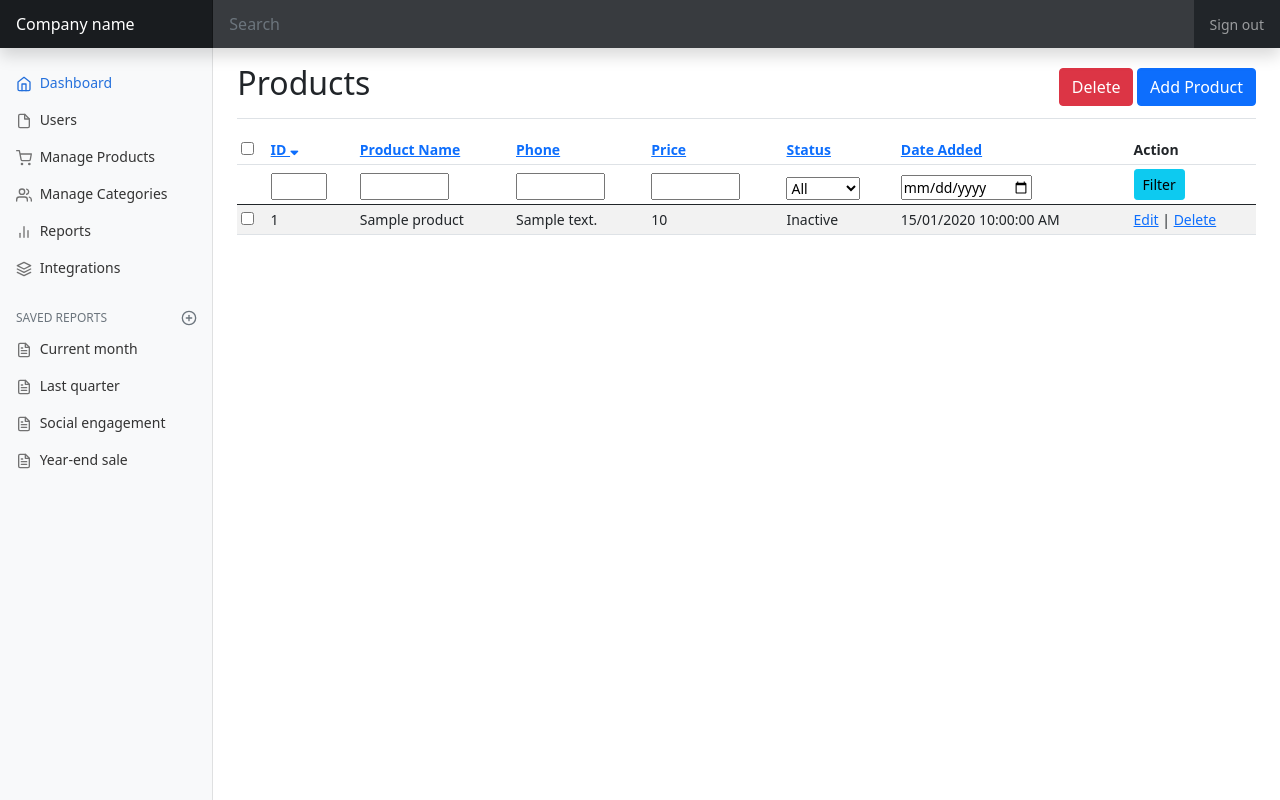
After one commit to ashwanik88/training_aug_2021, a PHP site: page /admin/products.php in a window 1280 px wide. The commit adds this page. Run offline with PHP 8.4, Linux system fonts and the light colour scheme; a user stored in the database is signed in; tables that the repository leaves empty or names only in its code hold one stand-in row (values such as "Sample post"); some libraries are stand-ins or nearby versions.

Commit message:
product listing added

```diff
--- a/admin/common/sidebar.php
+++ b/admin/common/sidebar.php
@@ -16,9 +16,9 @@
             </a>
           </li>
           <li class="nav-item">
-            <a class="nav-link" href="#">
+            <a class="nav-link" href="products.php">
               <span data-feather="shopping-cart"></span>
-              Products
+              Manage Products
             </a>
           </li>
           <li class="nav-item">
--- /dev/null
+++ b/admin/library/products_lib.php
@@ -0,0 +1,107 @@
+<?php
+
+checkAdminLogin();
+$document_title = 'Products';
+
+if($_POST){
+    if(isset($_POST['product_ids']) && !empty($_POST['product_ids'])){
+        foreach($_POST['product_ids'] as $product_id){
+            deleteProduct($product_id);
+        }
+        addAlert('success', 'Product deleted successfully!');
+        redirect('products.php');
+    }else{
+        addAlert('warning', 'Please select atleast 1 record!');
+    }
+}
+
+
+if(isset($_GET['action']) && !empty($_GET['action'])){
+    $action = $_GET['action'];
+
+    switch($action){
+        case 'delete':
+            if(isset($_GET['product_id']) && !empty($_GET['product_id'])){
+                $product_id = $_GET['product_id'];
+                deleteProduct($product_id);
+                addAlert('success', 'Product deleted successfully!');
+                redirect('products.php');
+            }
+        break;
+
+    }
+
+}
+$page_start = 0;
+$page_limit = 10;
+$page = 1;
+
+$sort = 'product_id';
+$order = 'DESC';
+$sort_url = '';
+$page_url = '';
+
+$filter_product_id = '';
+$filter_productname = '';
+$filter_description = '';
+$filter_price = '';
+$filter_status = '';
+$filter_date_added = '';
+$where = ' WHERE 1=1 ';
+if(isset($_GET['filter_product_id']) && !empty($_GET['filter_product_id'])){
+    $filter_product_id = $_GET['filter_product_id'];
+    $where .= " AND product_id='". (int)$filter_product_id ."'";
+}
+if(isset($_GET['filter_productname']) && !empty($_GET['filter_productname'])){
+    $filter_productname = $_GET['filter_productname'];
+    $where .= " AND productname LIKE '%". $filter_productname ."%'";
+}
+
+$sql_total = "SELECT count(*) as total FROM products " . $where; // field alias as total
+$rs_total = mysqli_query($con, $sql_total);
+$rec_total = mysqli_fetch_assoc($rs_total);
+$total_products = $rec_total['total'];
+
+
+if(isset($_GET['page']) && !empty($_GET['page'])){
+    $page = $_GET['page'];
+    $page_start = ($page - 1) * $page_limit; // 0, 10, 20 | 1, 2, 3
+    $page_url .= '&page='.$page;
+}
+
+if(isset($_GET['sort']) && !empty($_GET['sort']) && isset($_GET['order']) && !empty($_GET['order'])){
+    $sort = $_GET['sort']; // $this->request->get['']
+    $order = $_GET['order'];
+    $sort_url .= '&sort='.$sort;
+    $sort_url .= '&order='.$order;
+}
+
+$sql = "SELECT * FROM products ". $where ." ORDER BY ". $sort ." ". $order ." LIMIT ". $page_start .", " . $page_limit;
+$rs = mysqli_query($con, $sql);
+
+$order = ($order == 'ASC')?'DESC':'ASC';
+
+$data_products = array();
+if(mysqli_num_rows($rs)){
+    while($rec = mysqli_fetch_assoc($rs)){
+        $data_products[] = $rec;
+    }
+}
+
+
+function deleteProduct($product_id){
+    global $con;
+    if($product_id != 1){
+        $sql = "DELETE FROM products WHERE product_id='". $product_id ."'";
+        mysqli_query($con, $sql);
+    }else{
+        addAlert('warning', 'You can\'t delete admin product!');
+        redirect('products.php');
+    }
+}
+
+// tasks 9/11/2021
+// jquery validation
+// confirm password
+// productname already exist
+// edit form
--- /dev/null
+++ b/admin/products.php
@@ -0,0 +1,136 @@
+<?php
+require_once('includes/startup.php');
+require_once('library/products_lib.php');
+?>
+<?php require_once('common/html_start.php'); ?>
+<link href="css/dashboard.css" rel="stylesheet">
+<?php require_once('common/body_start.php'); ?>
+<?php require_once('common/header.php'); ?>
+<?php require_once('common/sidebar.php'); ?>
+<main class="col-md-9 ms-sm-auto col-lg-10 px-md-4">
+  <form action="" method="POST">
+  <div class="d-flex justify-content-between flex-wrap flex-md-nowrap align-items-center pt-3 pb-2 mb-3 border-bottom">
+    <h1 class="h2"><?php echo $document_title; ?></h1>
+    <div class=" mb-2 mb-md-0">
+      <input type="submit" value="Delete" class="btn btn-danger" name="btnDelete" onclick="return confirm('Are you sure want to delete this?');" />
+      <a href="product-form.php" class="btn btn-primary">Add Product</a>
+    </div>
+  </div>
+<?php displayAlert();?>
+  <div class="table-responsive">
+    <table class="table table-striped table-sm">
+      <thead>
+        <tr>
+          <th scope="col"><input type="checkbox" onclick="$('.chk').prop('checked', $(this).is(':checked'));" /></th>
+          <th scope="col"><a href="products.php?sort=product_id&order=<?php echo $order; ?><?php echo $page_url; ?>">ID
+          <?php if($sort == 'product_id'){ ?>
+          <i class="fas fa-sort-<?php echo ($order == 'ASC')?'down':'up';?>"></i>
+          <?php } ?>
+          </a></th>
+          <th scope="col"><a href="products.php?sort=productname&order=<?php echo $order; ?><?php echo $page_url; ?>">Product Name <?php if($sort == 'productname'){ ?>
+          <i class="fas fa-sort-<?php echo ($order == 'ASC')?'down':'up';?>"></i>
+          <?php } ?></a></th>
+
+          <th scope="col"><a href="products.php?sort=description&order=<?php echo $order; ?><?php echo $page_url; ?>">Phone <?php if($sort == 'description'){ ?>
+          <i class="fas fa-sort-<?php echo ($order == 'ASC')?'down':'up';?>"></i>
+          <?php } ?></a></th>
+          <th scope="col"><a href="products.php?sort=price&order=<?php echo $order; ?><?php echo $page_url; ?>">Price <?php if($sort == 'price'){ ?>
+          <i class="fas fa-sort-<?php echo ($order == 'ASC')?'down':'up';?>"></i>
+          <?php } ?></a></th>
+          <th scope="col"><a href="products.php?sort=status&order=<?php echo $order; ?><?php echo $page_url; ?>">Status <?php if($sort == 'status'){ ?>
+          <i class="fas fa-sort-<?php echo ($order == 'ASC')?'down':'up';?>"></i>
+          <?php } ?></a></th>
+          <th scope="col"><a href="products.php?sort=date_added&order=<?php echo $order; ?><?php echo $page_url; ?>">Date Added <?php if($sort == 'date_added'){ ?>
+          <i class="fas fa-sort-<?php echo ($order == 'ASC')?'down':'up';?>"></i>
+          <?php } ?></a></th>
+          <th scope="col">Action</th>
+        </tr>
+        <tr>
+            <td></td>
+            <td><input type="text" size="1" name="filter_product_id" id="filter_product_id" value="<?php echo $filter_product_id; ?>" /></td>
+            <td><input type="text" size="5" name="filter_productname" id="filter_productname" value="<?php echo $filter_productname; ?>" /></td>
+            <td><input type="text" size="5" name="filter_description" id="filter_description" value="<?php echo $filter_description; ?>" /></td>
+            <td><input type="text" size="5" name="filter_price" id="filter_price" value="<?php echo $filter_price; ?>" /></td>
+            <td><select name="filter_status" id="filter_status">
+              <option value="" >All</option>
+              <option value="0" <?php echo ($filter_status === 0)?'selected':''; ?>>Inactive</option>
+              <option value="1" <?php echo ($filter_status === 1)?'selected':''; ?>>Active</option>
+            </select></td>
+            <td><input type="date" size="5" name="filter_date_added" id="filter_date_added" value="<?php echo $filter_date_added; ?>" /></td>
+            <td>
+            <button type="button" class="btn btn-info btn-sm btnFilter">Filter</button>
+            </td>
+
+        </tr>
+      </thead>
+      <tbody>
+
+      <?php if(sizeof($data_products)){ ?>
+        <?php foreach($data_products as $data_product){ ?>
+        <tr>
+          <td><input type="checkbox" name="product_ids[]" value="<?php echo $data_product['product_id']; ?>" class="chk" /></td>
+          <td><?php echo $data_product['product_id']; ?></td>
+          <td><?php echo $data_product['productname']; ?></td>
+          <td><?php echo $data_product['description']; ?></td>
+          <td><?php echo $data_product['price']; ?></td>
+          <td><?php echo ($data_product['status'] == 1)?'Active':'Inactive'; ?></td>
+          <td><?php echo changeDate($data_product['date_added']); ?></td>
+          <td>
+            <a href="product-form.php?product_id=<?php echo $data_product['product_id']; ?>">Edit</a>
+             |
+            <a href="products.php?action=delete&product_id=<?php echo $data_product['product_id']; ?>" onclick="return confirm('Are you sure want to delete this?');">Delete</a>
+          </td>
+
+        </tr>
+        <?php } ?>
+      <?php }else{ ?>
+      <tr><td colspan="8" class="text-center text-danger"> No record found! </td></tr>
+      <?php } ?>
+
+      </tbody>
+    </table>
+
+  <?php if($total_products > $page_limit){ ?>
+  <nav aria-label="...">
+    <ul class="pagination">
+    <?php if($page > 1){ ?>
+      <li class="page-item"><a class="page-link" href="products.php?page=<?php echo $page-1; ?><?php echo $sort_url; ?>">Prev</a></li>
+      <?php }else{ ?>
+        <li class="page-item disabled"><a class="page-link" href="javascript:void(0);">Prev</a></li>
+      <?php } ?>
+      <?php for($n = 1; $n <= ceil($total_products / $page_limit); $n++){ ?>
+      <li class="page-item <?php echo ($page == $n)?'active':'';?>"><a class="page-link" href="products.php?page=<?php echo $n; ?><?php echo $sort_url; ?>"><?php echo $n; ?></a></li>
+      <?php } ?>
+      <?php if($page < $n - 1){ ?>
+      <li class="page-item"><a class="page-link" href="products.php?page=<?php echo $page+1; ?><?php echo $sort_url; ?>">Next</a></li>
+      <?php }else{ ?>
+        <li class="page-item disabled"><a class="page-link" href="javascript:void(0);">Next</a></li>
+      <?php } ?>
+    </ul>
+  </nav>
+  <?php } ?>
+  </div>
+      </form>
+</main>
+<?php require_once('common/scripts.php'); ?>
+
+<script src="js/common.js"></script>
+
+<script type="text/javascript">
+  var filter_url = 'products.php?';
+  $('.btnFilter').click(function(){
+
+    var filter_product_id = $('#filter_product_id').val();
+    if(filter_product_id != ''){
+      filter_url += '&filter_product_id=' + filter_product_id;
+    }
+
+    var filter_productname = $('#filter_productname').val();
+    if(filter_productname != ''){
+      filter_url += '&filter_productname=' + filter_productname;
+    }
+
+    window.location.href = filter_url;
+  });
+</script>
+<?php require_once('common/html_end.php'); ?>
```
Also changed, not shown: admin/library/product-form_lib.php (added, +155 -0 lines), admin/product-form.php (added, +95 -0 lines).
